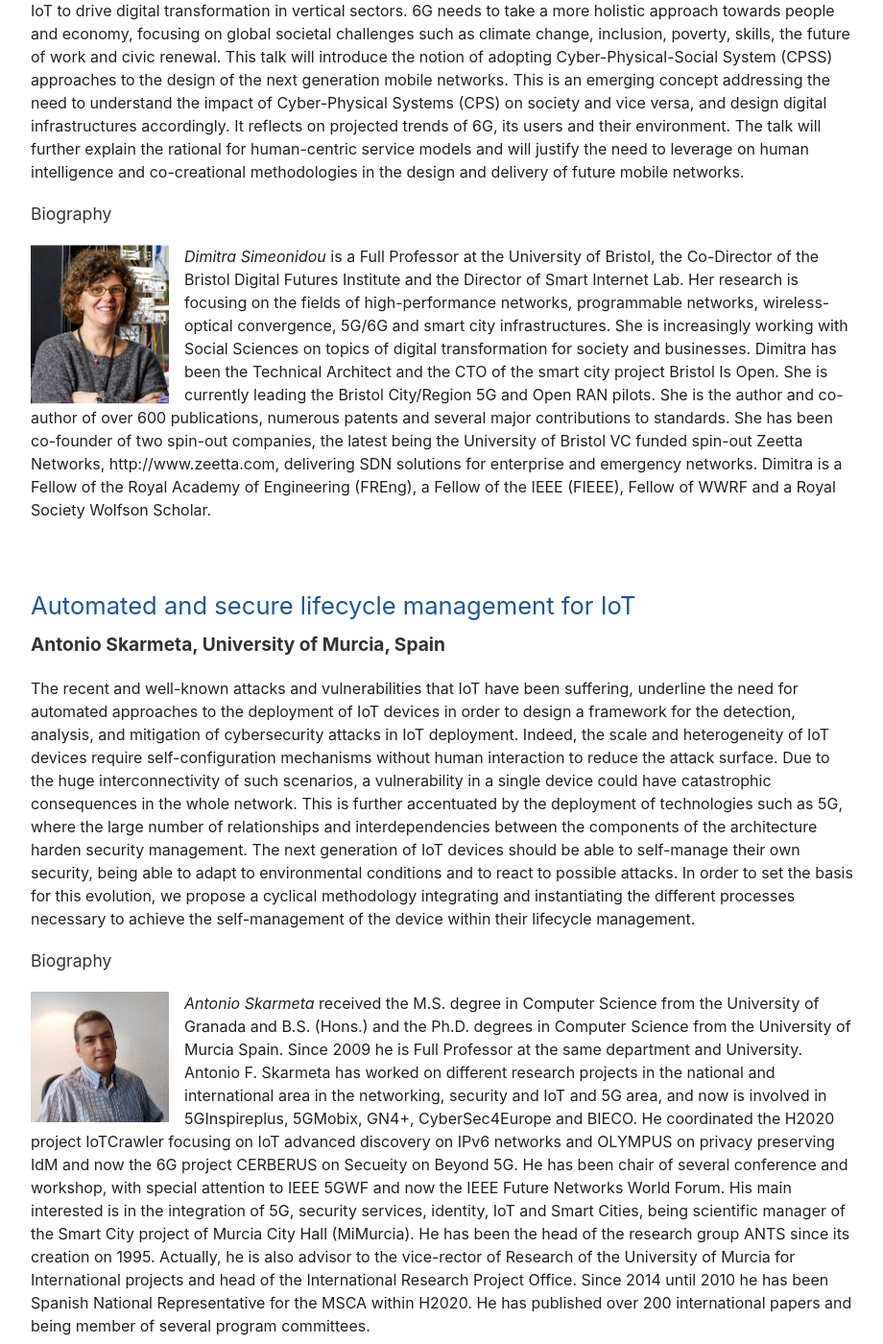
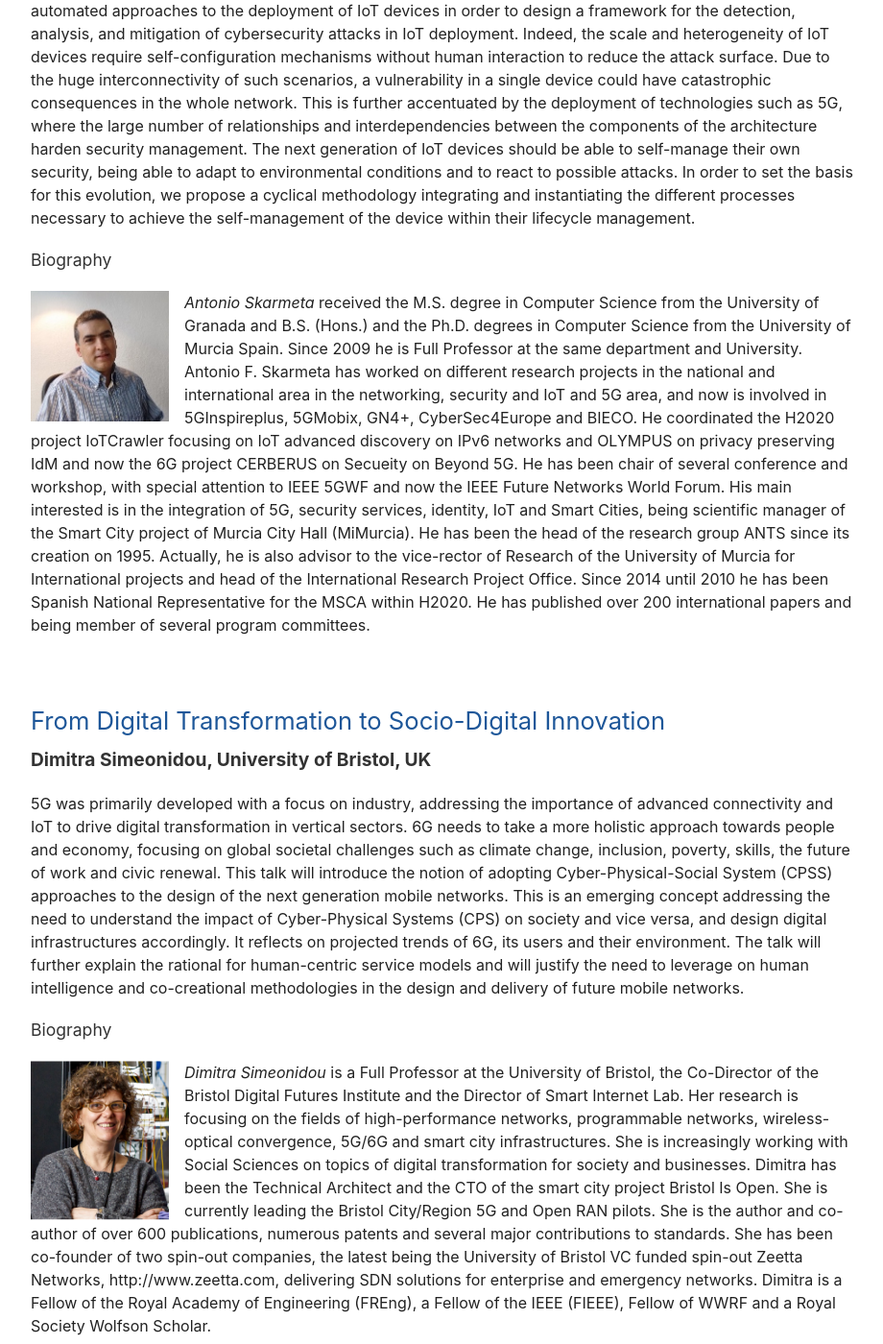
Before and after one commit to stuartclayman/cnsm_2022_website, a Jekyll site: the page built from keynotes.html, in a window 1280 px wide and 1400 px high, scrolled down 1837 px. Shown: the whole window at 96% size, without its empty margins (8-928 px from the left). Built offline with Jekyll 4.4.1, drawn with Linux system fonts in a browser that asks for light colours; nearby versions of some CDN libraries; some of the changed text lies outside the part shown.

Commit message:
Keynotes update.

```diff
--- a/keynotes.html
+++ b/keynotes.html
@@ -42,7 +42,22 @@ title: Keynotes
 </p>
 
 
-<h2 id="key3" class="cn-blue" style="clear: both; padding-top: 2em;">From Digital Transformation to Socio-Digital Innovation </h2>
+<h2 id="key3" class="cn-blue" style="clear: both; padding-top: 2em;">Automated and secure lifecycle management for IoT </h2>
+
+<h3 class="cnsm-header">Antonio Skarmeta, University of Murcia, Spain </h3>
+
+<p>The recent and well-known attacks and vulnerabilities that IoT have been suffering, underline the need for automated approaches to the deployment of IoT devices in order to design a framework for the detection, analysis, and mitigation of cybersecurity attacks in IoT deployment. Indeed, the scale and heterogeneity of IoT devices require self-configuration mechanisms without human interaction to reduce the attack surface. Due to the huge interconnectivity of such scenarios, a vulnerability in a single device could have catastrophic consequences in the whole network. This is further accentuated by the deployment of technologies such as 5G, where the large number of relationships and interdependencies between the components of the architecture harden security management. The next generation of IoT devices should be able to self-manage their own security, being able to adapt to environmental conditions and to react to possible attacks. In order to set the basis for this evolution, we propose a cyclical methodology integrating and instantiating the different processes necessary to achieve the self-management of the device within their lifecycle management.
+</p>
+
+
+<h4>Biography</h4>
+
+<p>
+<img align="left" width="160" height="200" src="images/ASkarmeta.jpg" style="padding-right: 16px">
+<i>  Antonio Skarmeta </i> received the M.S. degree in Computer Science from the University of Granada and B.S. (Hons.) and the Ph.D. degrees in Computer Science from the University of Murcia Spain. Since 2009 he is Full Professor at the same department and University. Antonio F. Skarmeta has worked on different research projects in the national and international area in the networking, security and IoT and 5G area, and now is involved in 5GInspireplus, 5GMobix, GN4+, CyberSec4Europe and BIECO. He coordinated the H2020 project IoTCrawler focusing on IoT advanced discovery on IPv6 networks and OLYMPUS on privacy preserving IdM and now the 6G project CERBERUS on Secueity on Beyond 5G. He has been chair of several conference and workshop, with special attention to IEEE 5GWF and now the IEEE Future Networks World Forum. His main interested is in the integration of 5G, security services, identity, IoT and Smart Cities, being scientific manager of the Smart City project of Murcia City Hall (MiMurcia). He has been the head of the research group ANTS since its creation on 1995. Actually, he is also advisor to the vice-rector of Research of the University of Murcia for International projects and head of the International Research Project Office. Since 2014 until 2010 he has been Spanish National Representative for the MSCA within H2020. He has published over 200 international papers and being member of several program committees.
+</p>
+
+<h2 id="key4" class="cn-blue" style="clear: both; padding-top: 2em;">From Digital Transformation to Socio-Digital Innovation </h2>
 
 <h3 class="cnsm-header">Dimitra Simeonidou, University of Bristol, UK </h3>
 
@@ -57,21 +72,6 @@ title: Keynotes
 <i> Dimitra Simeonidou </i> is a Full Professor at the University of Bristol, the Co-Director of the Bristol Digital Futures Institute and the Director of Smart Internet Lab. Her research is focusing on the fields of high-performance networks, programmable networks, wireless-optical convergence, 5G/6G and smart city infrastructures. She is increasingly working with Social Sciences on topics of digital transformation for society and businesses. Dimitra has been the Technical Architect and the CTO of the smart city project Bristol Is Open. She is currently leading the Bristol City/Region 5G and Open RAN pilots. She is the author and co-author of over 600 publications, numerous patents and several major contributions to standards. She has been co-founder of two spin-out companies, the latest being the University of Bristol VC funded spin-out Zeetta Networks, http://www.zeetta.com, delivering SDN solutions for enterprise and emergency networks. Dimitra is a Fellow of the Royal Academy  of Engineering (FREng), a Fellow of the IEEE (FIEEE), Fellow of WWRF and a Royal Society Wolfson Scholar.
 </p>
 
-
-<h2 id="key4" class="cn-blue" style="clear: both; padding-top: 2em;">Automated and secure lifecycle management for IoT </h2>
-
-<h3 class="cnsm-header">Antonio Skarmeta, University of Murcia, Spain </h3>
-
-<p>The recent and well-known attacks and vulnerabilities that IoT have been suffering, underline the need for automated approaches to the deployment of IoT devices in order to design a framework for the detection, analysis, and mitigation of cybersecurity attacks in IoT deployment. Indeed, the scale and heterogeneity of IoT devices require self-configuration mechanisms without human interaction to reduce the attack surface. Due to the huge interconnectivity of such scenarios, a vulnerability in a single device could have catastrophic consequences in the whole network. This is further accentuated by the deployment of technologies such as 5G, where the large number of relationships and interdependencies between the components of the architecture harden security management. The next generation of IoT devices should be able to self-manage their own security, being able to adapt to environmental conditions and to react to possible attacks. In order to set the basis for this evolution, we propose a cyclical methodology integrating and instantiating the different processes necessary to achieve the self-management of the device within their lifecycle management.
-</p>
-
-
-<h4>Biography</h4>
-
-<p>
-<img align="left" width="160" height="200" src="images/ASkarmeta.jpg" style="padding-right: 16px">
-<i>  Antonio Skarmeta </i> received the M.S. degree in Computer Science from the University of Granada and B.S. (Hons.) and the Ph.D. degrees in Computer Science from the University of Murcia Spain. Since 2009 he is Full Professor at the same department and University. Antonio F. Skarmeta has worked on different research projects in the national and international area in the networking, security and IoT and 5G area, and now is involved in 5GInspireplus, 5GMobix, GN4+, CyberSec4Europe and BIECO. He coordinated the H2020 project IoTCrawler focusing on IoT advanced discovery on IPv6 networks and OLYMPUS on privacy preserving IdM and now the 6G project CERBERUS on Secueity on Beyond 5G. He has been chair of several conference and workshop, with special attention to IEEE 5GWF and now the IEEE Future Networks World Forum. His main interested is in the integration of 5G, security services, identity, IoT and Smart Cities, being scientific manager of the Smart City project of Murcia City Hall (MiMurcia). He has been the head of the research group ANTS since its creation on 1995. Actually, he is also advisor to the vice-rector of Research of the University of Murcia for International projects and head of the International Research Project Office. Since 2014 until 2010 he has been Spanish National Representative for the MSCA within H2020. He has published over 200 international papers and being member of several program committees.
-</p>
 
 
     </div>
@@ -92,10 +92,11 @@ title: Keynotes
         <a href="#key2"><span class="cn-blue">Management Challenges for Delivering 6G-powered Applications and Services </span></a>
 
         <h5>Keynote 3</h5>
-        <a href="#key3"><span class="cn-blue">From Digital Transformation to Socio-Digital Innovation </span></a>
+        <a href="#key3"><span class="cn-blue">Automated and secure lifecycle management for IoT</span></a>
 
         <h5>Keynote 4</h5>
-        <a href="#key4"><span class="cn-blue">Automated and secure lifecycle management for IoT</span></a>
+        <a href="#key4"><span class="cn-blue">From Digital Transformation to Socio-Digital Innovation </span></a>
+
 
 
       </div>
```
